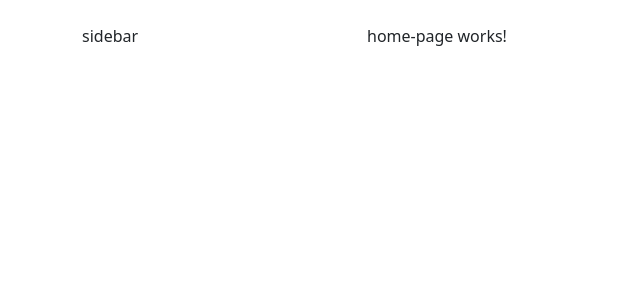
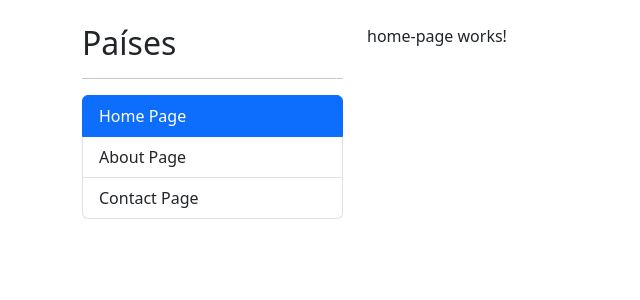
Before and after one commit to jjmuesesq/country-app, an Angular app: page / in a window 1280 px wide. Before the commit this address led to /home. Shown: the top 300 px of the page, without its empty margins (0-640 px from the left). Built offline with nearby package versions, Linux system fonts and the light colour scheme.

Commit message:
:sparkles: RouterLink RouterLinkOptions

```diff
--- a/src/app/app.component.html
+++ b/src/app/app.component.html
@@ -1,7 +1,7 @@
 <div class="row mt-4">
   <div class="col-3">
     <!-- sidebar -->
-     sidebar
+     <shared-sidebar></shared-sidebar>
   </div>
 
   <div class="col">
--- /dev/null
+++ b/src/app/shared/components/sidebar/sidebar.component.html
@@ -0,0 +1,23 @@
+<h2>Países</h2>
+<hr>
+
+<ul class="list-group">
+    <li routerLink=""
+        routerLinkActive="active"
+        [routerLinkActiveOptions]="{ exact: true}"
+        class="list-group-item">
+        Home Page
+    </li>
+
+    <li routerLink="about"
+        routerLinkActive="active"
+        class="list-group-item">
+        About Page
+    </li>
+
+    <li routerLink="contact"
+        routerLinkActive="active"
+        class="list-group-item">
+        Contact Page
+    </li>
+</ul>
```
Also changed, not shown: src/app/app-routing.module.ts (+6 -2 lines), src/app/shared/components/sidebar/sidebar.component.ts (added, +9 -0 lines), src/app/shared/shared.module.ts (+9 -3 lines).
